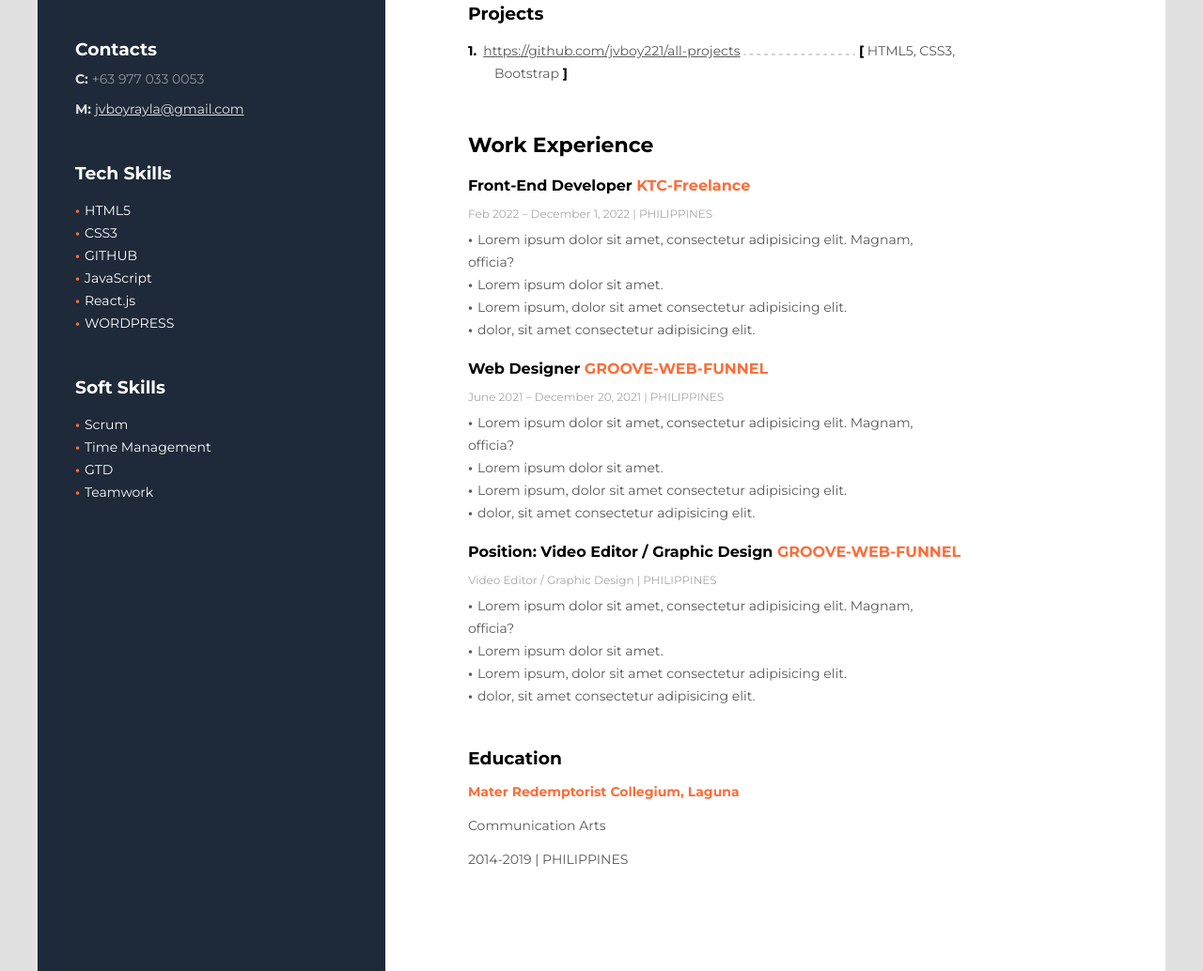
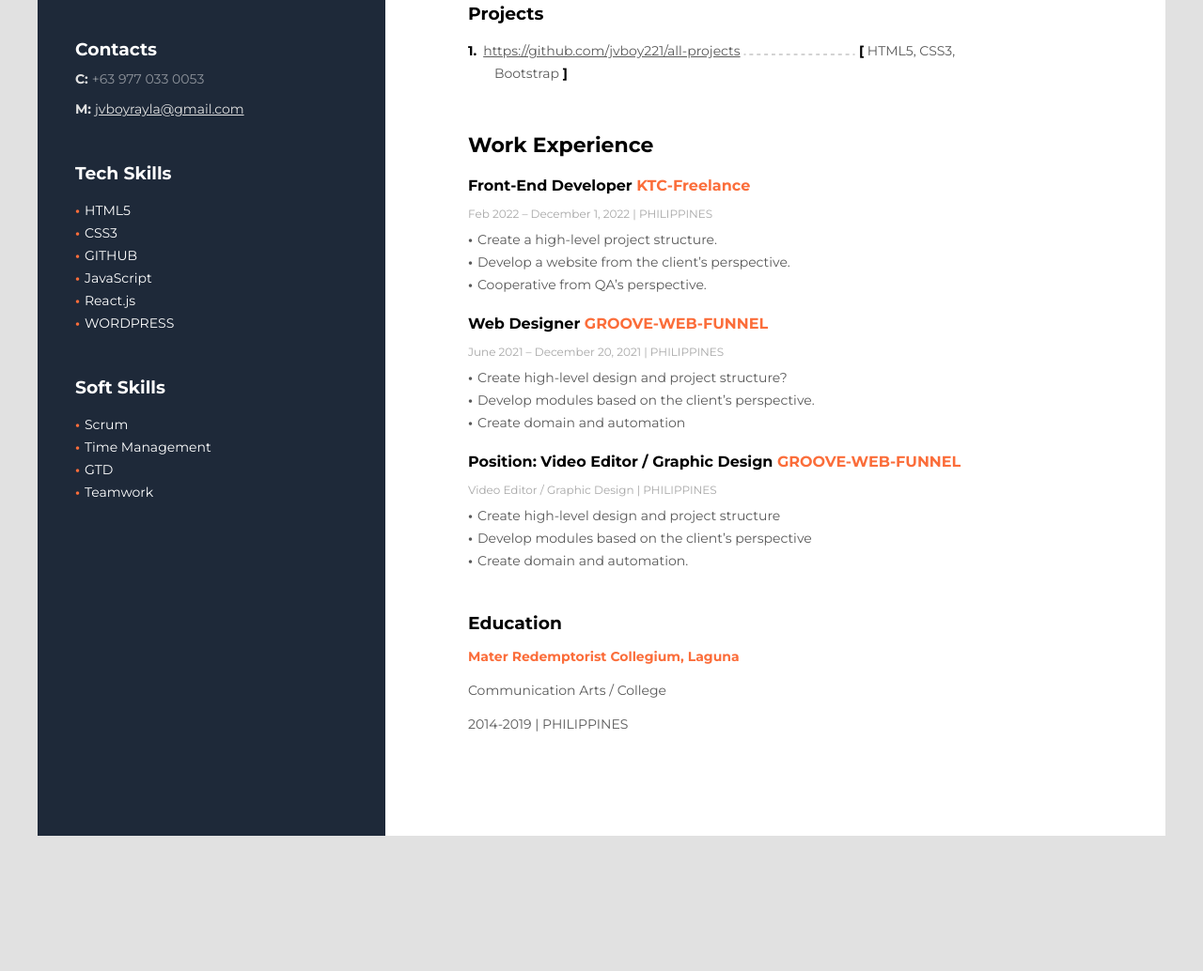
Before and after one commit to jvboy221/training, a plain HTML site: page index.html in a window 1280 px wide. Shown: the part 423-1457 px from the top of the page at 94% size. After the commit the page ends 1313 px from the top, so only its background shows below. Drawn offline with Linux system fonts and the light colour scheme.

Commit message:
1st commit

```diff
--- a/index.html
+++ b/index.html
@@ -87,10 +87,9 @@
                 <h4>Front-End Developer <span class="subtitle">KTC-Freelance</span></h4>
                 <p>Feb 2022 – December 1, 2022 | PHILIPPINES</p>
                 <ul>
-                    <li>Lorem ipsum dolor sit amet, consectetur adipisicing elit. Magnam, officia?</li>
-                    <li>Lorem ipsum dolor sit amet.</li>
-                    <li>Lorem ipsum, dolor sit amet consectetur adipisicing elit.</li>
-                    <li>dolor, sit amet consectetur adipisicing elit.</li>
+                    <li>Create a high-level project structure.</li>
+                    <li>Develop a website from the client’s perspective.</li>
+                    <li>Cooperative from QA’s perspective.</li>
                 </ul>
             </div>
              <!-- 2nd work experience -->
@@ -98,10 +97,9 @@
                 <h4>Web Designer <span class="subtitle">GROOVE-WEB-FUNNEL</span></h4>
                 <p>June 2021 – December 20, 2021 | PHILIPPINES</p>
                 <ul>
-                    <li>Lorem ipsum dolor sit amet, consectetur adipisicing elit. Magnam, officia?</li>
-                    <li>Lorem ipsum dolor sit amet.</li>
-                    <li>Lorem ipsum, dolor sit amet consectetur adipisicing elit.</li>
-                    <li>dolor, sit amet consectetur adipisicing elit.</li>
+                    <li>Create high-level design and project structure?</li>
+                    <li>Develop modules based on the client’s perspective.</li>
+                    <li>Create domain and automation</li>
                 </ul>
             </div>
              <!-- 3rd work experience -->
@@ -109,10 +107,9 @@
                 <h4>Position: Video Editor / Graphic Design <span class="subtitle">GROOVE-WEB-FUNNEL</span></h4>
                 <p>Video Editor / Graphic Design | PHILIPPINES</p>
                 <ul>
-                    <li>Lorem ipsum dolor sit amet, consectetur adipisicing elit. Magnam, officia?</li>
-                    <li>Lorem ipsum dolor sit amet.</li>
-                    <li>Lorem ipsum, dolor sit amet consectetur adipisicing elit.</li>
-                    <li>dolor, sit amet consectetur adipisicing elit.</li>
+                    <li>Create high-level design and project structure</li>
+                    <li>Develop modules based on the client’s perspective</li>
+                    <li>Create domain and automation.</li>
                 </ul>
             </div>
                     <!-- Education Section -->
@@ -121,7 +118,7 @@
                 <!-- School -->
                 <h4 class="subtitle">Mater Redemptorist  Collegium, Laguna</h4>
                 <!-- Major -->
-                <p>Communication Arts</p>
+                <p>Communication Arts / College</p>
                 <!-- Year -->
                 <p>2014-2019 | PHILIPPINES</p>
             </div>
```
